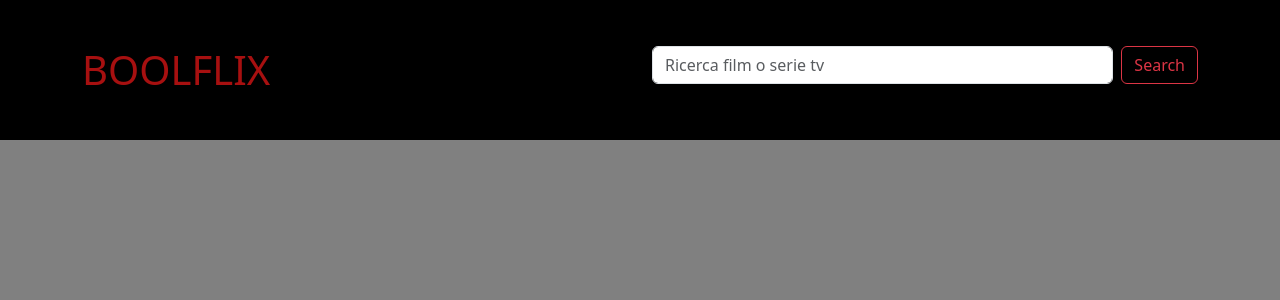
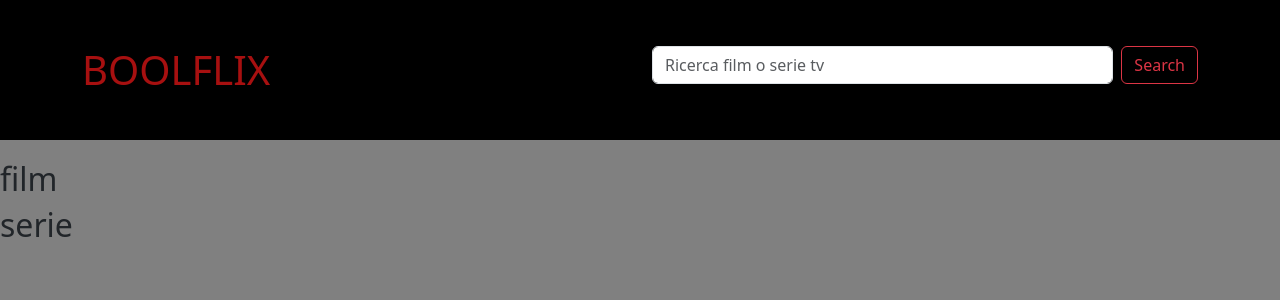
Before and after one commit to RobyLedda94/vite-boolflix, a Vue app: page / in a window 1280 px wide. Shown: the top 300 px of the page. Built offline with nearby package versions, Linux system fonts and the light colour scheme.

Commit message:
[UPD] ok funzionamento componente serie

```diff
--- a/src/App.vue
+++ b/src/App.vue
@@ -32,8 +32,7 @@ export default {
       axios.get(store.apiUrlfilm + store.searchContent).then((result) => {
         // recupero l'array vuoto da popolare a cui assegno i risultati della chiamata API
         store.listaFilms = result.data.results;
-        console.log(store.listaFilms);
-        console.log(store.searchContent);
+
       });
       // axios per chiamare l'API delle serie tv
       axios.get(store.apiUrlserie + store.searchContent).then((result) => {
@@ -52,7 +51,9 @@ export default {
 <template lang="">
   <AppHeader @search="getFilmList" />
   <main>
+    <h2>film</h2>
     <FilmList />
+    <h2>serie</h2>
     <SerieList />
   </main>
 </template>
--- a/src/components/AppSearchFilms.vue
+++ b/src/components/AppSearchFilms.vue
@@ -13,6 +13,7 @@ export default {
         <div class="card-films p-2 my-2 text-center bg-light">
             <p>
                 {{FilmCard.original_title}}
+
             </p>
             <p>
                 {{FilmCard.original_language}}
--- a/src/components/AppSearchSeries.vue
+++ b/src/components/AppSearchSeries.vue
@@ -3,7 +3,7 @@
 
 export default {
     props : {
-        SerieCard: Object,
+        SerieCard: Object
     }
 }
 </script>
@@ -23,7 +23,7 @@ export default {
     </div>
 </template>
 
-<style lang="">
+<style lang="scss">
 .card-serie{
     min-height: 200px;
 }
--- a/src/components/SerieList.vue
+++ b/src/components/SerieList.vue
@@ -2,7 +2,7 @@
 // importo lo store nella componenete SerieList
 import { store } from '../store.js'
 // importo la componenete AppSearchSeries
-import AppSearchSeries from './AppSearchFilms.vue';
+import AppSearchSeries from './AppSearchSeries.vue';
 
 export default {
     components : {
```
